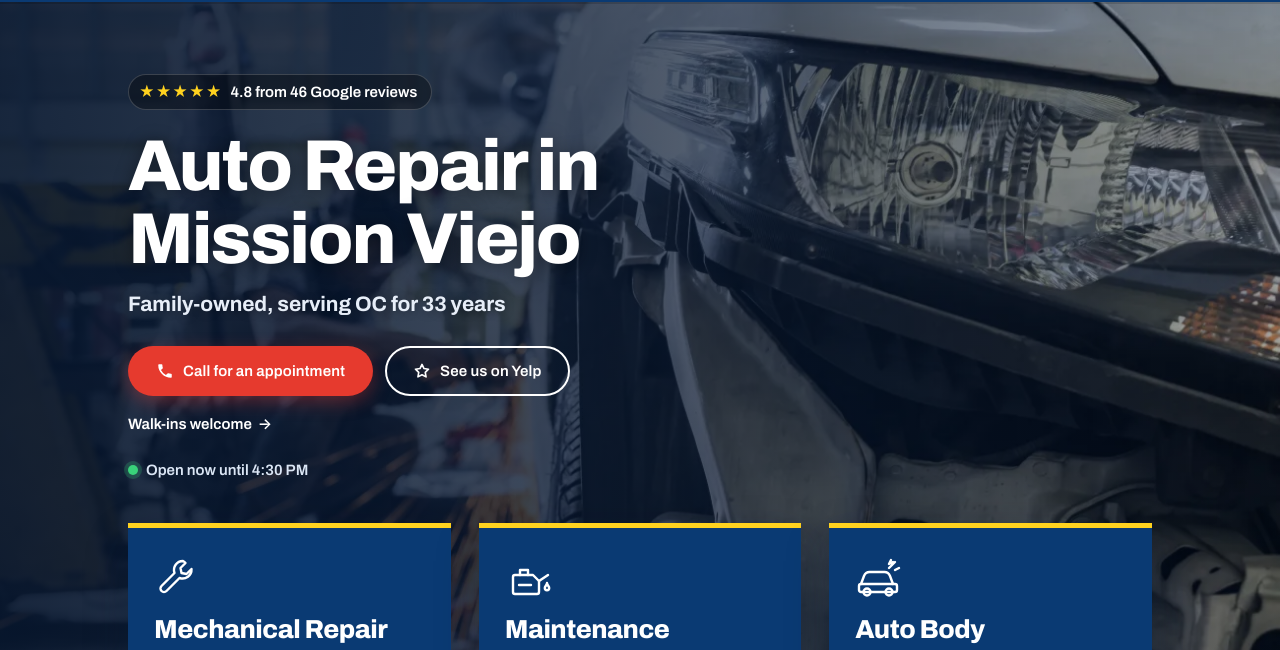
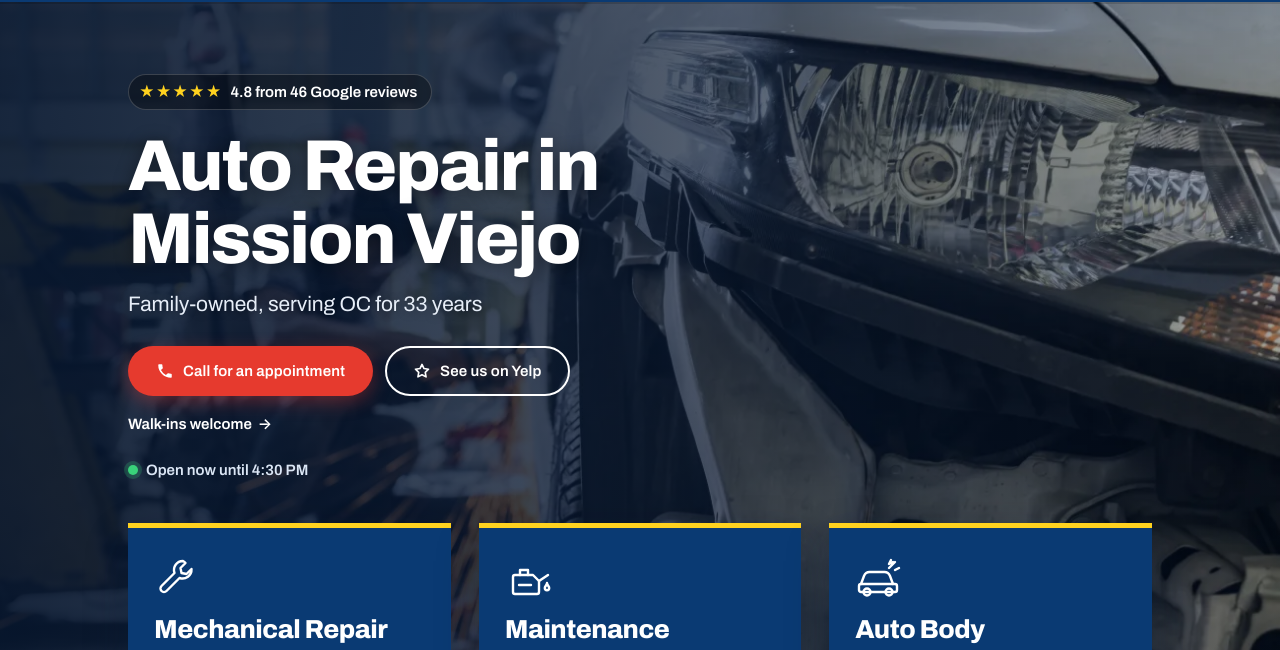
Before and after one commit to zaherazzawi-tech/chavez_auto, a plain HTML site: page index.html in a window 1280 px wide. Shown: the part 76-726 px from the top of the page. Drawn offline with Linux system fonts and the light colour scheme.

Commit message:
Hero: regular weight for the family-owned line

```diff
--- a/css/styles.css
+++ b/css/styles.css
@@ -65,7 +65,7 @@ nav.main a.call:hover{background:#c92c21}
 .stars i{color:var(--yellow);font-style:normal;letter-spacing:1px}
 .hero h1{font-size:clamp(44px,6.4vw,72px);font-weight:800;letter-spacing:-.03em;text-shadow:0 2px 18px rgba(0,0,0,.4)}
 .hero h1 + .hero-actions{margin-top:28px}
-.hero-sub{margin:14px 0 28px;font-size:21px;font-weight:700;line-height:1.3;letter-spacing:-.005em;color:#e7eef8;text-shadow:0 1px 10px rgba(0,0,0,.35)}
+.hero-sub{margin:14px 0 28px;font-size:21px;font-weight:400;line-height:1.3;letter-spacing:-.005em;color:#e7eef8;text-shadow:0 1px 10px rgba(0,0,0,.35)}
 .btn{display:inline-flex;align-items:center;justify-content:center;gap:9px;font:600 15px/1 "Archivo",sans-serif;letter-spacing:.01em;text-decoration:none;border:0;border-radius:999px;padding:16px 28px;cursor:pointer}
 .btn-red{background:var(--red);color:#fff;box-shadow:0 6px 18px rgba(230,58,46,.35)}
 .btn-red:hover{background:#c92c21}
```
